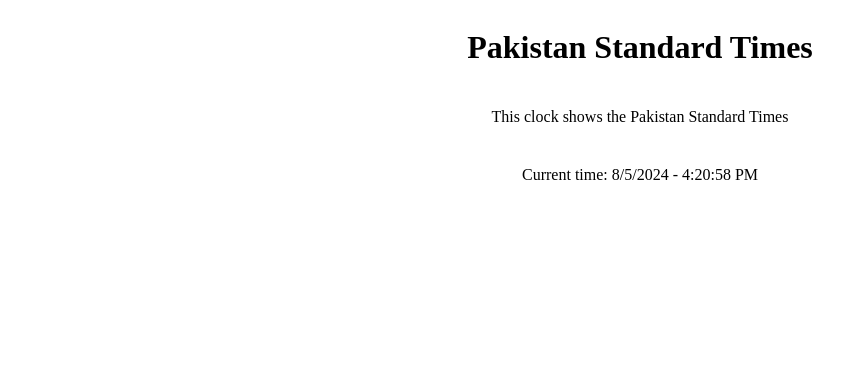
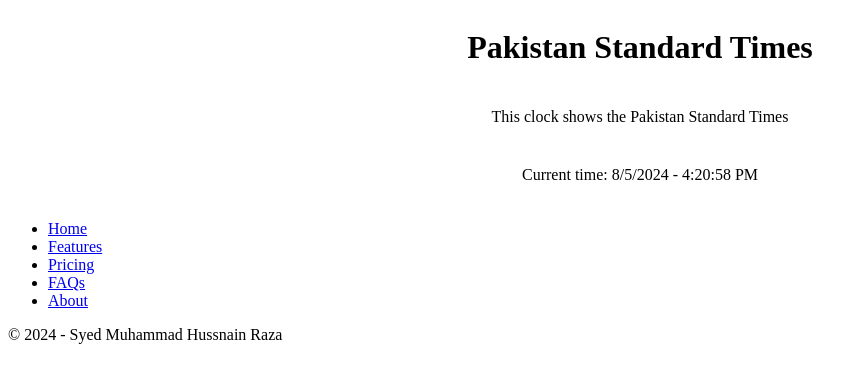
Before and after one commit to Syed-Muhammad-Hussnain-Raza/Clock, a React (Vite) app: page / in a window 1280 px wide. Shown: the top 382 px of the page, without its empty margins (0-867 px from the left). Built offline with nearby package versions, Linux system fonts and the light colour scheme.

Commit message:
Footer added in App.jsx

```diff
--- a/src/App.jsx
+++ b/src/App.jsx
@@ -2,6 +2,7 @@ import "./App.css";
 import ClockHeading from "./components/ClockHeading";
 import ClockSlogan from "./components/ClockSlogan";
 import CurrentTime from "./components/CurrentTime";
+import Footer from "./components/Footer";
 
 function App() {
   return (
@@ -9,6 +10,7 @@ function App() {
       <ClockHeading></ClockHeading>
       <ClockSlogan></ClockSlogan>
       <CurrentTime></CurrentTime>
+      <Footer></Footer>
     </div>
   );
 }
```
